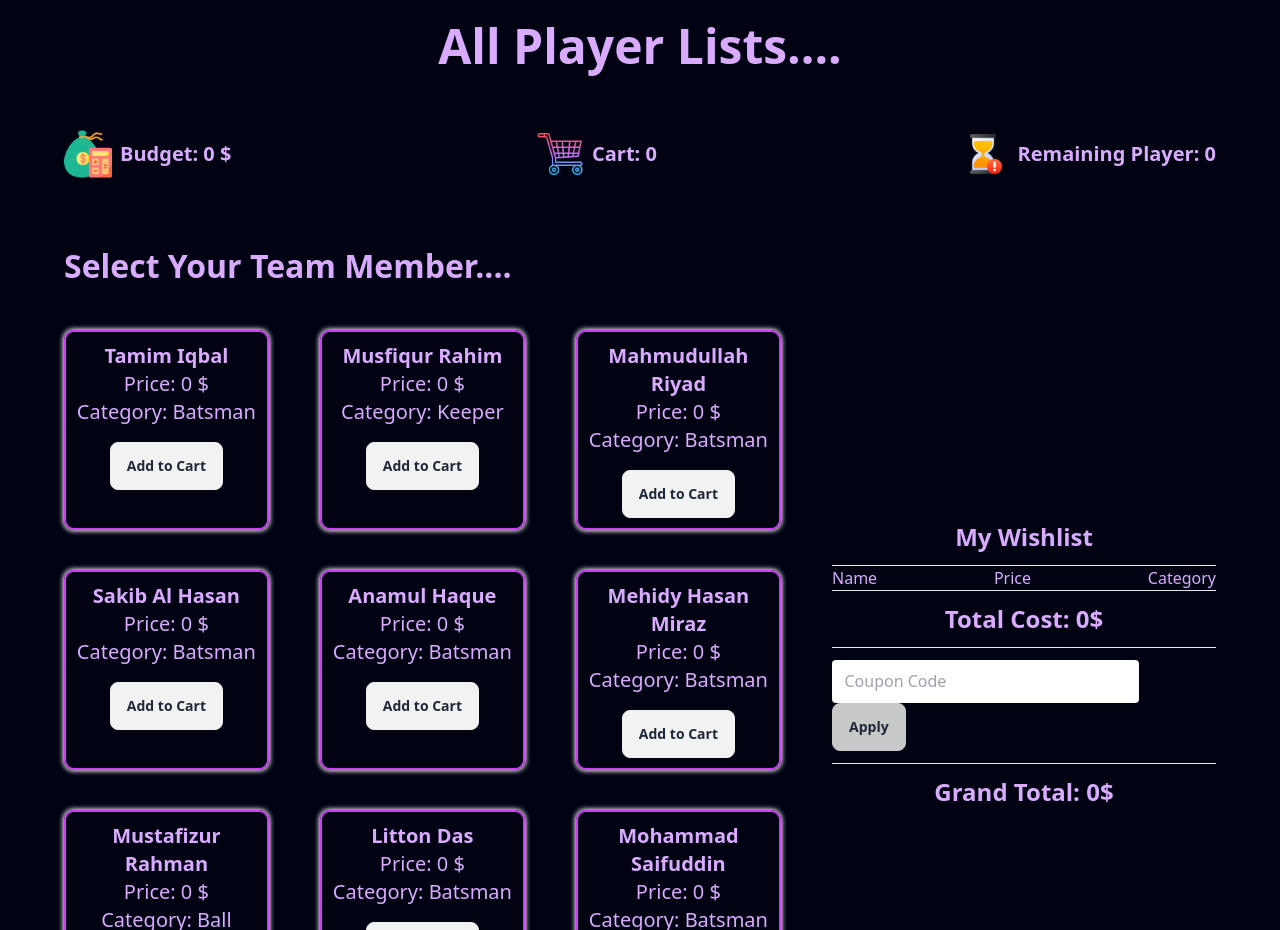
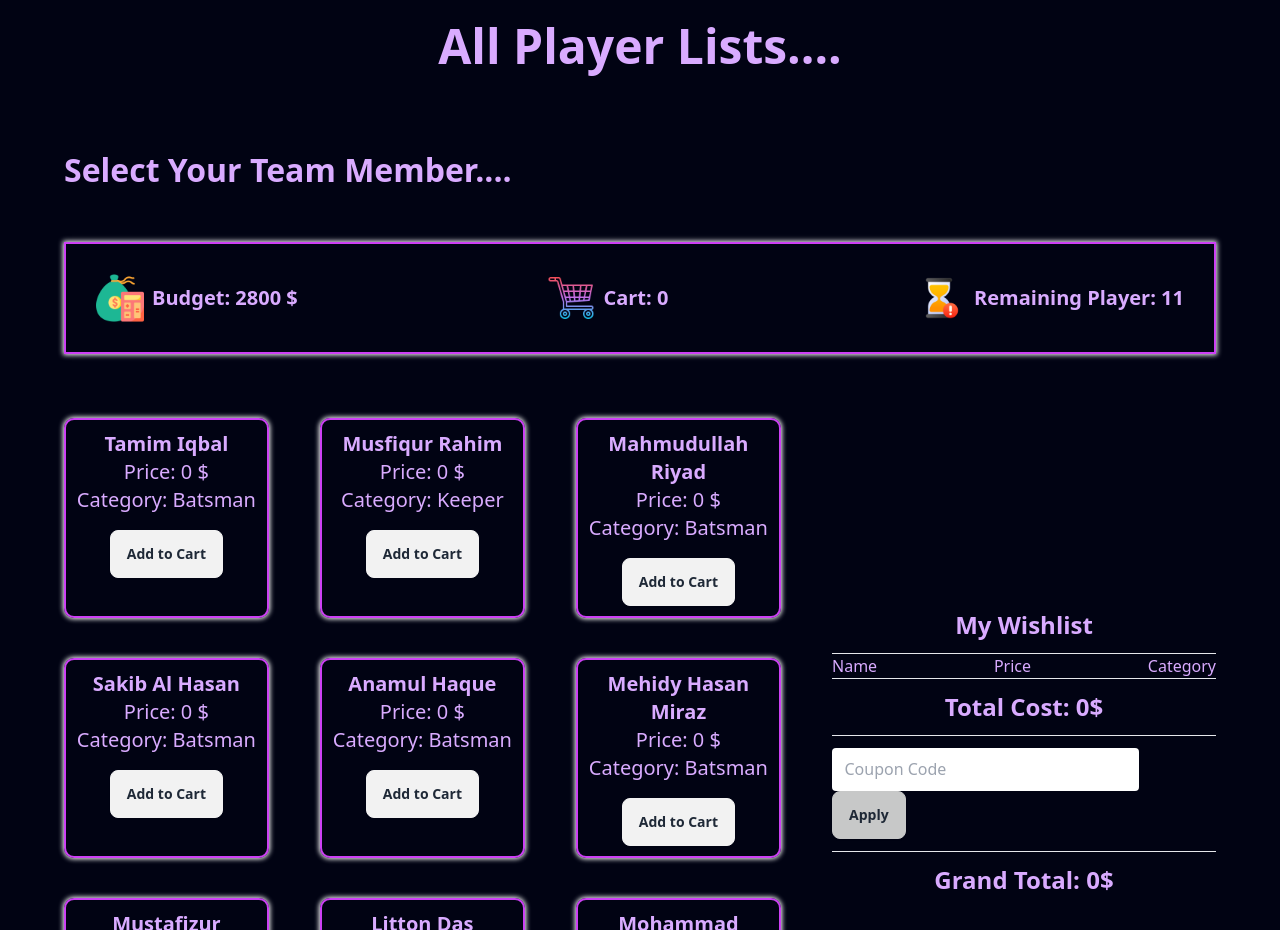
Before and after one commit to mdjonayed6/player-selection-system-with-js, a plain HTML site: page index.html in a window 1280 px wide. Shown: the part 1360-2290 px from the top of the page. Drawn offline with nearby package versions, Linux system fonts and the light colour scheme.

Commit message:
design changed

```diff
--- a/index.html
+++ b/index.html
@@ -182,10 +182,13 @@
             <div class="player-list mt-16">
                 <h2>All Player Lists....</h2>
             </div>
-            <div class="flex items-center justify-between mt-12">
+            <div class="player-list mt-16">
+                <h3>Select Your Team Member....</h3>
+            </div>
+            <div class="flex items-center justify-between mt-12 mb-6 count-container">
                 <div class="flex items-center gap-2 justify-center">
                     <img src="images/budget.png" alt="" class="w-12">
-                    <h3 class="player-list text-xl font-semibold text-[#D9ABFF]">Budget: <span>0</span> $</h3>
+                    <h3 class="player-list text-xl font-semibold text-[#D9ABFF]">Budget: <span>2800</span> $</h3>
                 </div>
                 <div class="flex items-center gap-2 justify-center">
                     <img src="images/cart.png" alt="" class="w-12">
@@ -193,11 +196,8 @@
                 </div>
                 <div class="flex items-center gap-2 justify-center">
                     <img src="images/remaining.png" alt="" class="w-12">
-                    <h3 class="player-list text-xl font-semibold text-[#D9ABFF]">Remaining Player: <span>0</span></h3>
+                    <h3 class="player-list text-xl font-semibold text-[#D9ABFF]">Remaining Player: <span>11</span></h3>
                 </div>
-            </div>
-            <div class="player-list mt-16">
-                <h3>Select Your Team Member....</h3>
             </div>
         </section>
         <!-- Player selection area  -->
--- a/styles/style.css
+++ b/styles/style.css
@@ -80,3 +80,8 @@ body{
     color: #D9ABFF;
     text-align: center;
 }
+.count-container{
+    box-shadow: 0px 0px 5px 1px white;
+    padding: 30px;
+    border: 2px solid #CD40F5;
+}
```
